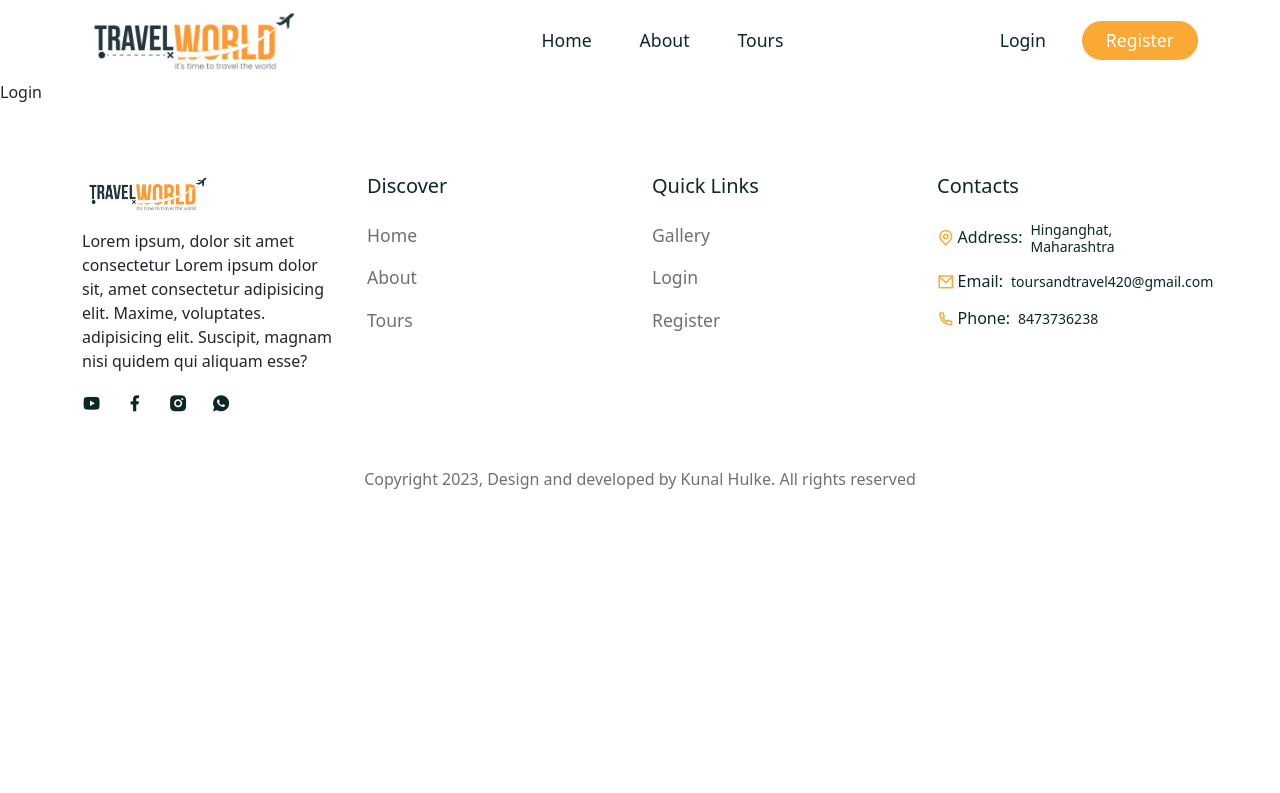
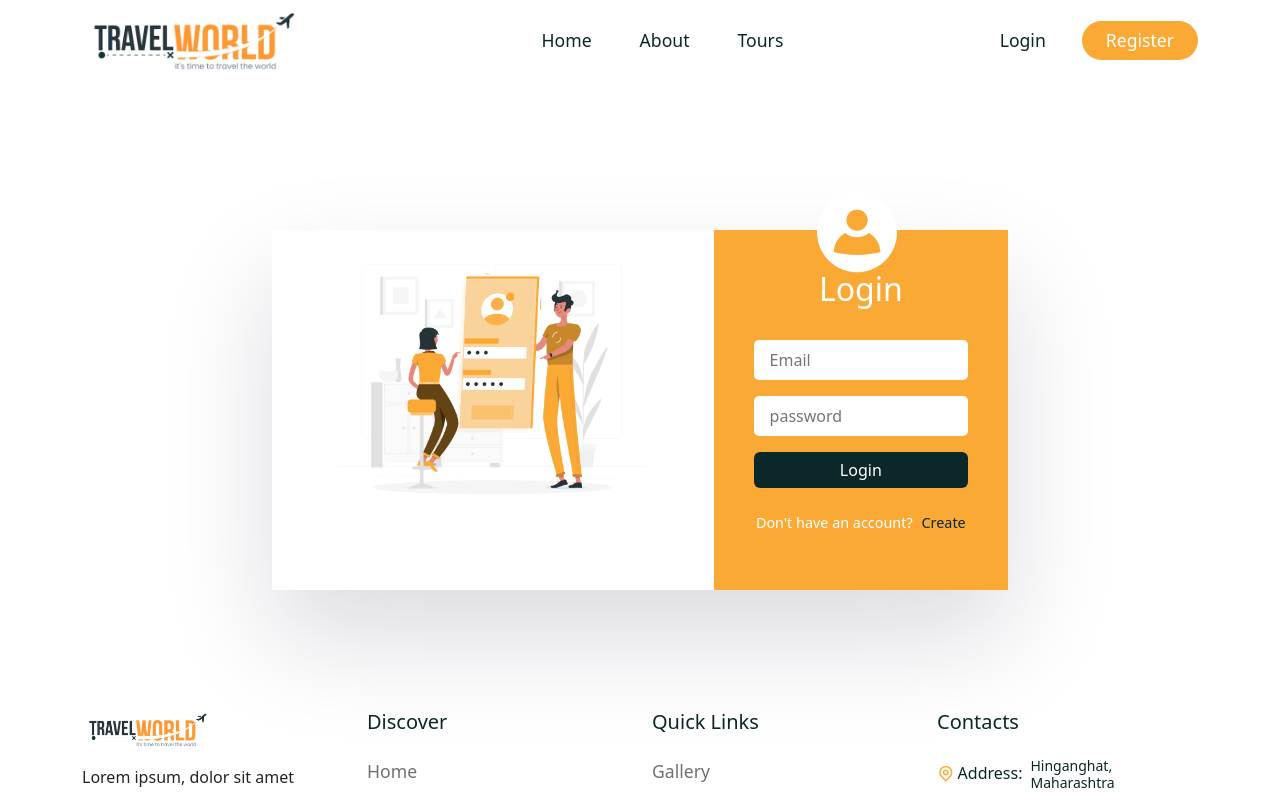
Before and after one commit to krh1102002/TandTwebsite, a React (Create React App) app in the folder frontend/: page /login in a window 1280 px wide. Shown: the top 793 px of the page. Built offline with nearby package versions, Linux system fonts and the light colour scheme; a web font is replaced by a local one.

Commit message:
adding login page

```diff
--- a/frontend/src/Pages/Login.jsx
+++ b/frontend/src/Pages/Login.jsx
@@ -1,11 +1,74 @@
-import React from 'react';
+import React, { useState } from "react";
 
+import { Container, Row, Col, Form, FormGroup, Button } from "reactstrap";
+import { Link } from "react-router-dom";
+import loginImg from "../assets/images/login.png";
+import userIcon from "../assets/images/user.png";
+import "../Styles/login.css";
 const Login = () => {
-    return (
-        <div>
-            Login
-        </div>
-    );
+  const [credentials, setCredentials] = useState({
+    email: undefined,
+    password: undefined,
+  });
+
+  const handleChange = (e) => {
+    setCredentials((prev) => ({ ...prev, [e.target.id]: e.target.value }));
+  };
+
+  const handleClick = (e) => {
+    e.preventDefault();
+  };
+
+  return (
+    <section>
+      <Container>
+        <Row>
+          <Col lg="8" className="m-auto">
+            <div className="login__container d-flex justify-content-between">
+              <div className="login__img">
+                <img src={loginImg} alt="Login Img" />
+                </div>
+
+                <div className="login__form">
+                <div className="user">
+                  <img src={userIcon} alt="User Icon" />
+                  </div>
+
+                <h2>Login</h2>
+                <Form>
+                  <FormGroup>
+                    <input
+                      type="email"
+                      id="email"
+                      placeholder="Email"
+                      required
+                      onChange={handleChange}
+                    />
+                  </FormGroup>
+                  <FormGroup>
+                    <input
+                      type="password"
+                      id="password"
+                      placeholder="password"
+                      required
+                      onChange={handleChange}
+                    />
+                  </FormGroup>
+                  <Button className="btn secondary__btn auth__btn" type="submit">
+                    Login
+                  </Button>
+                </Form>
+                <p>
+                  Don't have an account? <Link to="/register">Create</Link>
+                </p>
+
+              </div>
+            </div>
+          </Col>
+        </Row>
+      </Container>
+    </section>
+  );
 };
 
 export default Login;
--- /dev/null
+++ b/frontend/src/Styles/login.css
@@ -0,0 +1,67 @@
+
+.login__img{
+    width: 60%;
+    text-align: center;
+}
+.login__img img{
+    width: 70%;
+    object-fit: contain;
+}
+.login__form{
+   padding: 40px;
+   background: var(--secondary-color);
+   position: relative;
+}
+.login__container{
+    box-shadow:rgba(17,12,46,0.15) 0px 48px 100px 0px ;
+    margin-top: 100px;
+    }
+.login__form .user{
+    width: 80px;
+    height: 80px;
+    position: absolute;
+    top: -9px;
+    left: 50%;
+    transform:translate(-55%,-36%) !important ;
+}
+.login__form .user img{
+    width: 100%;
+
+}
+.login__form h2{
+    color: #fff;
+    text-align: center;
+    margin-bottom: 2rem;
+}
+.login__form{
+    width: 40%;
+}
+.login__form input{
+    width: 100%;
+    padding: 0.5rem 1rem;
+    border-radius: 5px;
+    border: none;
+    font-size: 1rem;
+    color: var(--heading-color);
+
+}
+.login__form input:focus{
+    outline: none;
+}
+.auth__btn{
+    background: var(--heading-color) !important;
+    width: 100%;
+    color: #fff !important;
+}
+.login__form p{
+    font-size: 0.9rem;
+    color: #fff;
+    margin-top: 1.5rem;
+    text-align: center;
+}
+.login__form p a{
+    color: var(--heading-color);
+    text-decoration: none;
+    margin-left: 5px;
+    font-weight: 500;
+}
```
